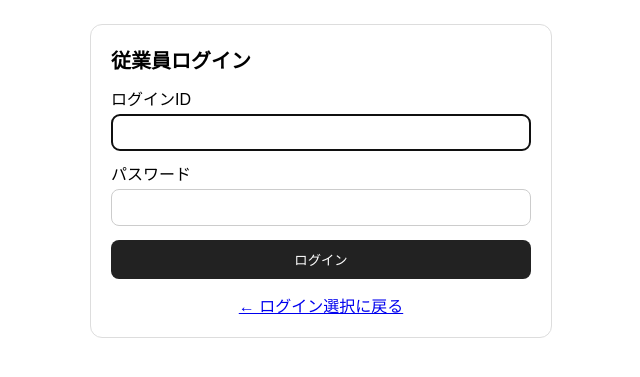
After one commit to system-asayama/teikan-sakusei-app, a Flask app: page /employee_login in a window 1280 px wide. The commit adds this page. Shown: the top 377 px of the page, without its empty margins (319-959 px from the left). Run offline with Flask 3, Linux system fonts and the light colour scheme.

Commit message:
fix: Add 4 login types (system_admin, tenant_admin, admin, employee)

```diff
--- a/app/blueprints/auth.py
+++ b/app/blueprints/auth.py
@@ -16,8 +16,12 @@ def index():
     role = session.get("role")
     if role == ROLES["SYSTEM_ADMIN"]:
         return redirect(url_for('auth.system_admin_dashboard'))
+    if role == ROLES["TENANT_ADMIN"]:
+        return redirect(url_for('auth.tenant_admin_dashboard'))
     if role == ROLES["ADMIN"]:
         return redirect(url_for('auth.admin_dashboard'))
+    if role == ROLES["EMPLOYEE"]:
+        return redirect(url_for('auth.employee_dashboard'))
     return redirect(url_for('auth.select_login'))
 
 
@@ -113,6 +117,31 @@ def system_admin_login():
     return render_template('sysadmin_login.html', error=error)
 
 
+@bp.route('/tenant_admin_login', methods=['GET','POST'])
+def tenant_admin_login():
+    """テナント管理者ログイン"""
+    error = None
+    if request.method == 'POST':
+        login_id = request.form.get('login_id','').strip()
+        password = request.form.get('password','')
+        conn = get_db()
+        try:
+            cur = conn.cursor()
+            sql = _sql(conn, 'SELECT id, name, password_hash, tenant_id FROM "T_管理者" WHERE login_id=%s AND role=%s')
+            cur.execute(sql, (login_id, ROLES["TENANT_ADMIN"]))
+            row = cur.fetchone()
+            if row and check_password_hash(row[2], password):
+                user_id, name, tenant_id = row[0], row[1], row[3]
+                login_user(user_id, name, ROLES["TENANT_ADMIN"], tenant_id)
+                return redirect(url_for('auth.tenant_admin_dashboard'))
+            else:
+                error = "ログインIDまたはパスワードが違います"
+        finally:
+            try: conn.close()
+            except: pass
+    return render_template('tenant_admin_login.html', error=error)
+
+
 @bp.route('/admin_login', methods=['GET','POST'])
 def admin_login():
     """一般管理者ログイン"""
@@ -138,6 +167,32 @@ def admin_login():
     return render_template('admin_login.html', error=error)
 
 
+@bp.route('/employee_login', methods=['GET','POST'])
+def employee_login():
+    """従業員ログイン"""
+    error = None
+    if request.method == 'POST':
+        login_id = request.form.get('login_id','').strip()
+        password = request.form.get('password','')
+        conn = get_db()
+        try:
+            cur = conn.cursor()
+            # 従業員テーブルが存在する場合はそちらを使用、なければ管理者テーブルを使用
+            sql = _sql(conn, 'SELECT id, name, password_hash, tenant_id FROM "T_管理者" WHERE login_id=%s AND role=%s')
+            cur.execute(sql, (login_id, ROLES["EMPLOYEE"]))
+            row = cur.fetchone()
+            if row and check_password_hash(row[2], password):
+                user_id, name, tenant_id = row[0], row[1], row[3]
+                login_user(user_id, name, ROLES["EMPLOYEE"], tenant_id)
+                return redirect(url_for('auth.employee_dashboard'))
+            else:
+                error = "ログインIDまたはパスワードが違います"
+        finally:
+            try: conn.close()
+            except: pass
+    return render_template('employee_login.html', error=error)
+
+
 @bp.route('/logout')
 def logout():
     """ログアウト"""
@@ -158,6 +213,15 @@ def system_admin_dashboard():
     return f"<h1>システム管理者ダッシュボード</h1><p>ようこそ、{session.get('user_name')}さん</p><a href='/logout'>ログアウト</a>"
 
 
+@bp.route('/tenant_admin/dashboard')
+def tenant_admin_dashboard():
+    """テナント管理者ダッシュボード"""
+    role = session.get("role")
+    if role != ROLES["TENANT_ADMIN"]:
+        return redirect(url_for('auth.select_login'))
+    return f"<h1>テナント管理者ダッシュボード</h1><p>ようこそ、{session.get('user_name')}さん</p><a href='/logout'>ログアウト</a>"
+
+
 @bp.route('/admin/dashboard')
 def admin_dashboard():
     """一般管理者ダッシュボード"""
@@ -165,3 +229,12 @@ def admin_dashboard():
     if role != ROLES["ADMIN"]:
         return redirect(url_for('auth.select_login'))
     return f"<h1>管理者ダッシュボード</h1><p>ようこそ、{session.get('user_name')}さん</p><a href='/logout'>ログアウト</a>"
+
+
+@bp.route('/employee/dashboard')
+def employee_dashboard():
+    """従業員ダッシュボード"""
+    role = session.get("role")
+    if role != ROLES["EMPLOYEE"]:
+        return redirect(url_for('auth.select_login'))
+    return f"<h1>従業員ダッシュボード</h1><p>ようこそ、{session.get('user_name')}さん</p><a href='/logout'>ログアウト</a>"
--- /dev/null
+++ b/app/templates/employee_login.html
@@ -0,0 +1,40 @@
+<!doctype html>
+<html lang="ja">
+<head>
+  <meta charset="utf-8">
+  <title>従業員ログイン - 定款作成システム</title>
+  <meta name="viewport" content="width=device-width, initial-scale=1">
+  <style>
+    body{font-family:sans-serif;margin:24px}
+    .card{max-width:420px;margin:0 auto;padding:20px;border:1px solid #ddd;border-radius:12px}
+    h1{font-size:20px;margin:0 0 12px}
+    label{display:block;margin:10px 0 4px}
+    input[type=text],input[type=password]{width:100%;padding:10px;border:1px solid #ccc;border-radius:8px;box-sizing:border-box}
+    .btn{margin-top:14px;padding:10px 14px;border:0;border-radius:8px;background:#222;color:#fff;cursor:pointer;width:100%}
+    .error{background:#ffe8e8;color:#b00020;padding:10px;border-radius:8px;margin-bottom:12px}
+    .muted{color:#666;font-size:13px}
+    .link{display:block;text-align:center;margin-top:14px}
+  </style>
+</head>
+<body>
+  <div class="card">
+    <h1>従業員ログイン</h1>
+
+    {% if error %}
+      <div class="error">{{ error }}</div>
+    {% endif %}
+
+    <form method="post">
+      <label for="login_id">ログインID</label>
+      <input id="login_id" name="login_id" type="text" required autofocus>
+
+      <label for="password">パスワード</label>
+      <input id="password" name="password" type="password" required>
+
+      <button class="btn" type="submit">ログイン</button>
+    </form>
+
+    <a class="link" href="{{ url_for('auth.select_login') }}">← ログイン選択に戻る</a>
+  </div>
+</body>
+</html>
--- a/app/utils/decorators.py
+++ b/app/utils/decorators.py
@@ -11,8 +11,10 @@ from flask import session, redirect, url_for, flash
 # 役割定義
 # ===========================
 ROLES = {
-    "SYSTEM_ADMIN": "system_admin",     # 全テナント横断の最高権限
-    "ADMIN":        "admin",            # 一般管理者
+    "SYSTEM_ADMIN":  "system_admin",     # 全テナント横断の最高権限
+    "TENANT_ADMIN":  "tenant_admin",     # テナント管理者
+    "ADMIN":         "admin",            # 一般管理者
+    "EMPLOYEE":      "employee",         # 従業員
 }
 
 
```
Also changed, not shown: app/templates/login_choice.html (+8 -0 lines), app/templates/tenant_admin_login.html (added, +40 -0 lines).
